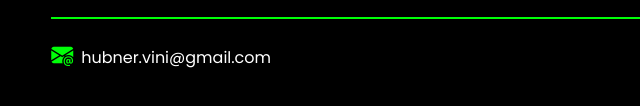
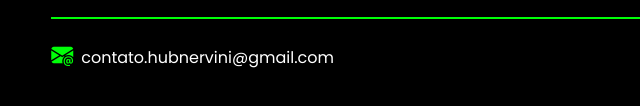
Before and after one commit to V1N1nam/portfolio, a plain HTML site: page index.html in a window 1280 px wide. Shown: the part 3171-3277 px from the top of the page, 0-640 px from the left. Drawn offline with nearby package versions, Linux system fonts and the light colour scheme.

Commit message:
Update index.html

```diff
--- a/index.html
+++ b/index.html
@@ -180,7 +180,7 @@
                 </div>
             </div><!-- line-footer -->
             <div class="line-footer borda">
-                <p><i class="bi bi-envelope-at-fill"></i><a href="mailto:hubner.vini@gmail.com">hubner.vini@gmail.com</a></p>
+                <p><i class="bi bi-envelope-at-fill"></i><a href="mailto:contato.hubnervini@gmail.com">contato.hubnervini@gmail.com</a></p>
             </div><!-- line-footer -->
         </div><!-- interface -->
     </footer>
```
